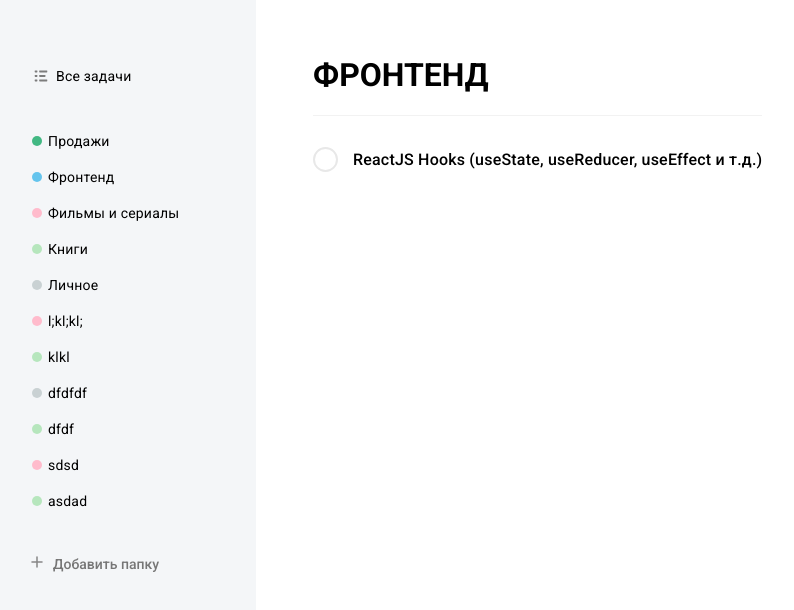
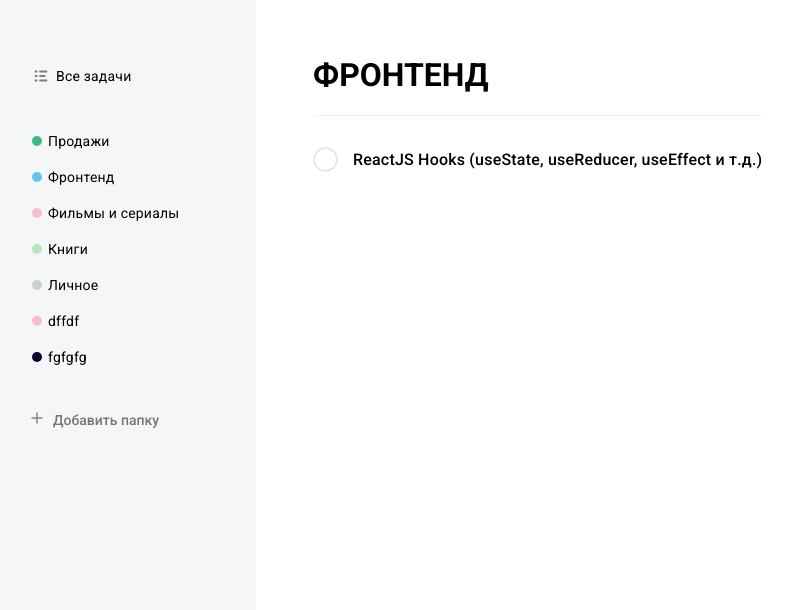
Before and after one commit to serj213/react-todo, a React (Create React App) app: page / in a window 1280 px wide. Shown: the top 610 px of the page, without its empty margins (0-794 px from the left). Built offline with nearby package versions, Linux system fonts and the light colour scheme; data requests are answered from the project's data file.

Commit message:
added backend and delete tasks

```diff
--- a/package.json
+++ b/package.json
@@ -7,8 +7,8 @@
     "@testing-library/react": "^11.1.0",
     "@testing-library/user-event": "^12.1.10",
     "axios": "^0.24.0",
-    "react": "^17.0.2",
-    "react-dom": "^17.0.2",
+    "react": "^16.11.0",
+    "react-dom": "^16.11.0",
     "react-scripts": "4.0.3",
     "sass": "^1.43.3",
     "web-vitals": "^1.0.1"
--- a/src/App.js
+++ b/src/App.js
@@ -6,6 +6,7 @@ import Tasks from "./Components/Tasks";
 
 
 const App = () => {
+
   return (
     <div>
       <Layout>
--- a/src/Components/Sidebar/AddFolder/index.jsx
+++ b/src/Components/Sidebar/AddFolder/index.jsx
@@ -39,10 +39,14 @@ const AddFolder = ({ colorsList,
         }
         setIsLoading(true);
 
-        axios.post('http://localhost:3001/lists', { id: Math.random(), name: inputValue, colorId: activeColor }).then(({ data }) => {
-            add(data);
+        axios.post('http://localhost:3001/lists', {
+            name: inputValue,
+            colorId: activeColor
+        })
+            .then(({ data }) => {
+                add(data);
 
-        });
+            });
         setIsLoading(false);
 
         setInputValue('');
@@ -55,10 +59,12 @@ const AddFolder = ({ colorsList,
             <button onClick={hiddenPopup} className="popup__close">
                 <img src={closeImg} alt="" />
             </button>
+
             <input value={inputValue} onChange={(e) => changeInputValue(e)} type="text" placeholder="Название папки" />
             <div className="popup__colors">
 
                 {
+                    colorsList &&
                     colorsList.map(colorItem => {
                         return <Badger key={colorItem.id}
                             active={activeColor === colorItem.id && true}
--- /dev/null
+++ b/src/Components/Sidebar/ListsMiddle/index.jsx
@@ -0,0 +1,26 @@
+import React from "react";
+import './listsMiddle.scss';
+
+import SidebarItem from "../SidebarItem";
+
+
+const ListsMiddle = ({ lists, colors, onRemove }) => {
+
+    return (
+        <>
+
+            {lists &&
+                lists.map((item) => {
+                    return <SidebarItem key={item.id}
+                        name={item.name}
+                        color={colors && colors.filter(colorItem => item.colorId === colorItem.id)[0].name}
+                        isRemovable
+                        onRemove={() => onRemove(item)}
+
+                    />
+                })}
+        </>
+    )
+}
+
+export default ListsMiddle;
--- a/src/Components/Sidebar/index.jsx
+++ b/src/Components/Sidebar/index.jsx
@@ -1,5 +1,4 @@
-import React, { useEffect } from "react";
-import DB from '../../assets/db.json';
+import React from "react";
 import axios from "axios";
 
 // styles
@@ -8,7 +7,7 @@ import './sidebar.scss';
 //components
 
 import SidebarItem from "./SidebarItem";
-
+import ListsMiddle from "./ListsMiddle";
 // images
 
 import iconImg from '../../assets/images/icon.svg';
@@ -22,24 +21,26 @@ const Sidebar = () => {
     const [colors, setColors] = React.useState(null);
 
 
-    useEffect(() => {
+
+    React.useEffect(() => {
+
         axios.get('http://localhost:3001/lists').then(({ data }) => {
             setLists(data);
-        });
+        })
 
         axios.get('http://localhost:3001/colors').then(({ data }) => {
             setColors(data);
-        });
-
-        console.log('cайд эффект');
+        })
+        console.log('юз эффект');
+    }, []);
 
 
-    }, [])
 
 
 
     const onShowPopup = () => {
-        setAddFolder(true)
+        setAddFolder(true);
+
     }
 
     const onHiddenPopup = () => {
@@ -56,24 +57,22 @@ const Sidebar = () => {
 
     const addTalk = obj => {
         const newList = [...lists, obj];
-        // setLists(newList);
-        console.log(newList)
-        // setAddFolder(false);
+        setLists(newList);
+        setAddFolder(false);
     }
 
     const onRemove = obj => {
 
         if (window.confirm('действительно хотите удалить?')) {
             const deleteList = obj.id;
-            console.log(obj.id);
-            // axios.delete('http://localhost:3001/lists/' + obj.id);
+            axios.delete('http://localhost:3001/lists/' + obj.id);
+            const newList = lists.filter(item => item.id !== obj.id);
+            setLists(newList);
         }
 
     }
 
-
     return (
-
         <aside className="sidebar">
             <div className="sidebar__top">
                 {
@@ -85,28 +84,18 @@ const Sidebar = () => {
 
 
             <div className="sidebar__middle">
-                {
-                    lists &&
-                    lists.map((item, index) => {
-                        return <SidebarItem key={index}
-                            name={item.name}
-                            color={colors && colors.filter(colorItem => item.colorId === colorItem.id)[0].name}
-                            isRemovable
-                            onRemove={() => onRemove(item)}
-                        />
-                    })
-                }
+
+                <ListsMiddle lists={lists} colors={colors} onRemove={onRemove} />
+
             </div>
 
             <div className="sidebar__bottom">
-
                 <button onClick={onShowPopup} className="sidebar__add-folder">
                     <img src={addIcon} alt="" />
                     <span>
                         Добавить папку
                     </span>
                 </button>
-
                 {
                     addFolder && <AddFolder
                         add={addTalk}
@@ -114,10 +103,7 @@ const Sidebar = () => {
                         hiddenPopup={onHiddenPopup}
                     />
                 }
-
             </div>
-
-
         </aside>
     )
 }
--- a/src/assets/db.json
+++ b/src/assets/db.json
@@ -26,34 +26,14 @@
       "colorId": 1
     },
     {
-      "id": 0.02708589888964341,
-      "name": "l;kl;kl;",
-      "colorId": 4
+      "name": "dffdf",
+      "colorId": 4,
+      "id": 8
     },
     {
-      "id": 0.268105125456251,
-      "name": "klkl",
-      "colorId": 5
-    },
-    {
-      "id": 0.7543375651193587,
-      "name": "dfdfdf",
-      "colorId": 1
-    },
-    {
-      "id": 0.21760177391092395,
-      "name": "dfdf",
-      "colorId": 5
-    },
-    {
-      "id": 0.052097315465406746,
-      "name": "sdsd",
-      "colorId": 4
-    },
-    {
-      "id": 0.01752486615142601,
-      "name": "asdad",
-      "colorId": 5
+      "name": "fgfgfg",
+      "colorId": 7,
+      "id": 9
     }
   ],
   "tasks": [
```
Also changed, not shown: src/Components/Sidebar/ListsMiddle/listsMiddle.scss (added), 1 other file (tests, documents, lock files or other folders).
